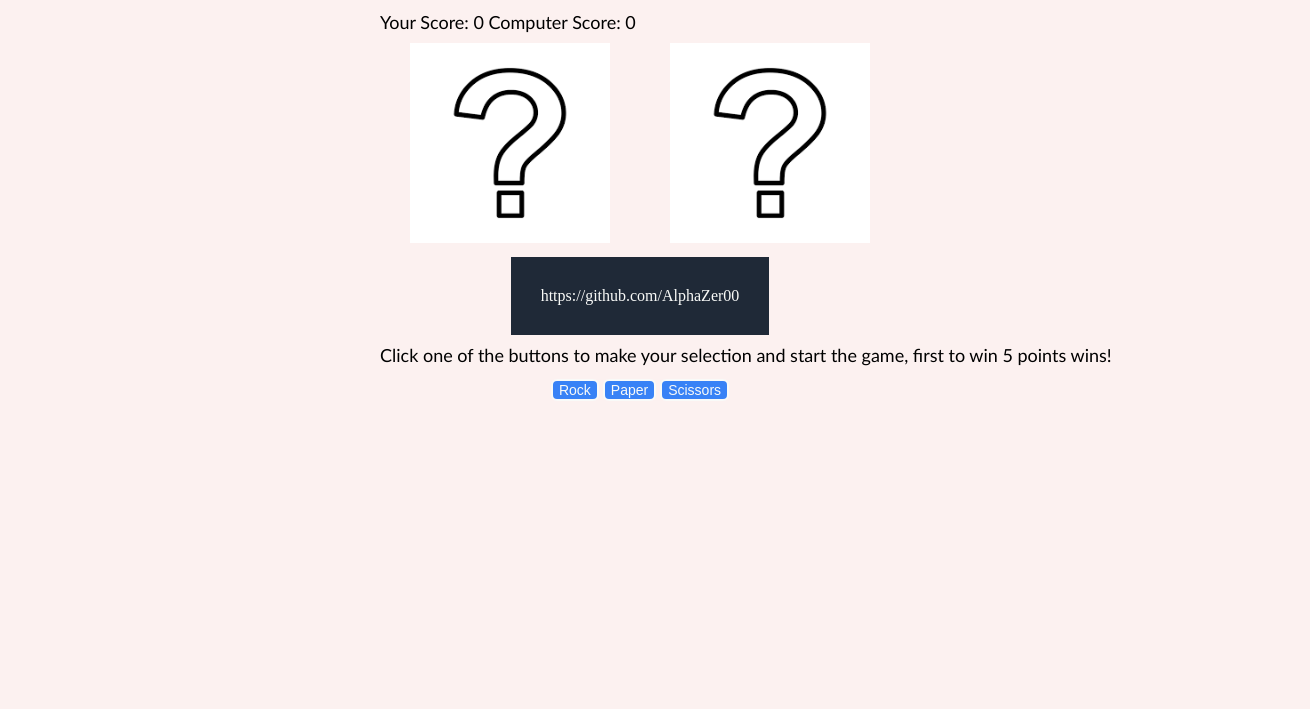
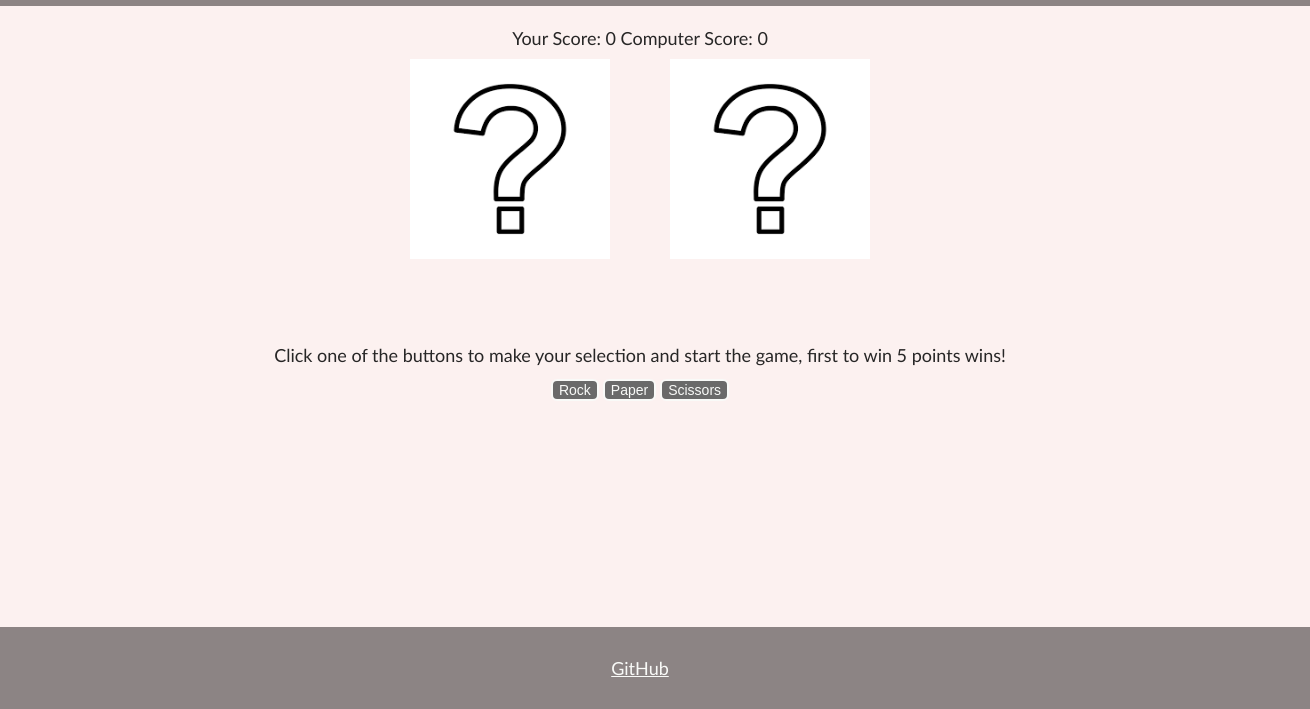
Before and after one commit to AlphaZer00/rock-paper-scissors, a plain HTML site: page index.html in a window 1280 px wide. Shown: the part 91-800 px from the top of the page, 1310 px wide, since content can reach past the window. Drawn offline with Linux system fonts and the light colour scheme.

Commit message:
Update color scheme and header + footer styling

```diff
--- a/index.html
+++ b/index.html
@@ -25,6 +25,6 @@
         </div>
         <div class="dialogue"></div>
     </div>
-    <div class="footer">https://github.com/AlphaZer00</div>
+    <div class="footer"><a href="https://github.com/AlphaZer00">GitHub</a> </div>
 </body>
 </html>
--- a/styles.css
+++ b/styles.css
@@ -1,3 +1,7 @@
+body, html {
+    height: 100%;
+}
+
 body {
     display: flex;
     flex-direction: column;
@@ -7,19 +11,28 @@ body {
 }
 
 .content {
-    flex-grow: 1;
+    display: flex;
+    flex-direction: column;
+    align-items: center;
+    flex-grow: 2;
 }
 
 .h1 {
-    font-family: 'Gill Sans', 'Gill Sans MT', Calibri, 'Trebuchet MS', sans-serif;
-    font-weight: 400;
-    font-size: 40px;
+    flex-shrink: 0;
+    background-color: #8C8484;
+    color: #F9FAF8;
+    display: flex;
+    justify-content: center;
+    padding: 30px;
+    width: 100%;
+    margin-top: 0;
 }
 
-.scoreDisplay, .dialogue {
+.scoreDisplay, .dialogue, a {
     font-family: 'Gill Sans', 'Gill Sans MT', Calibri, 'Trebuchet MS', sans-serif;
     font-size: large;
     font-weight: 400;
+    color: #272626;
 }
 
 .pictures {
@@ -53,18 +66,22 @@ body {
 button {
     color: #F9FAF8;
     font-size: 14px;
-    background-color: #3882F6;
+    background-color: #6a6a6a;
     border-radius: 6px;
     border: 2px solid #F9FAF8;
     min-width: fit-content;
 }
 
+a {
+    color: #F9FAF8;
+}
+
 .footer {
     flex-shrink: 0;
-    background-color: #1F2937;
+    background-color: #8C8484;
     color: #F9FAF8;
     display: flex;
     justify-content: center;
     padding: 30px;
-    margin-top: fill;
+    width: 100%;
 }
```
Lines whose indentation alone changed are shown as unchanged.
